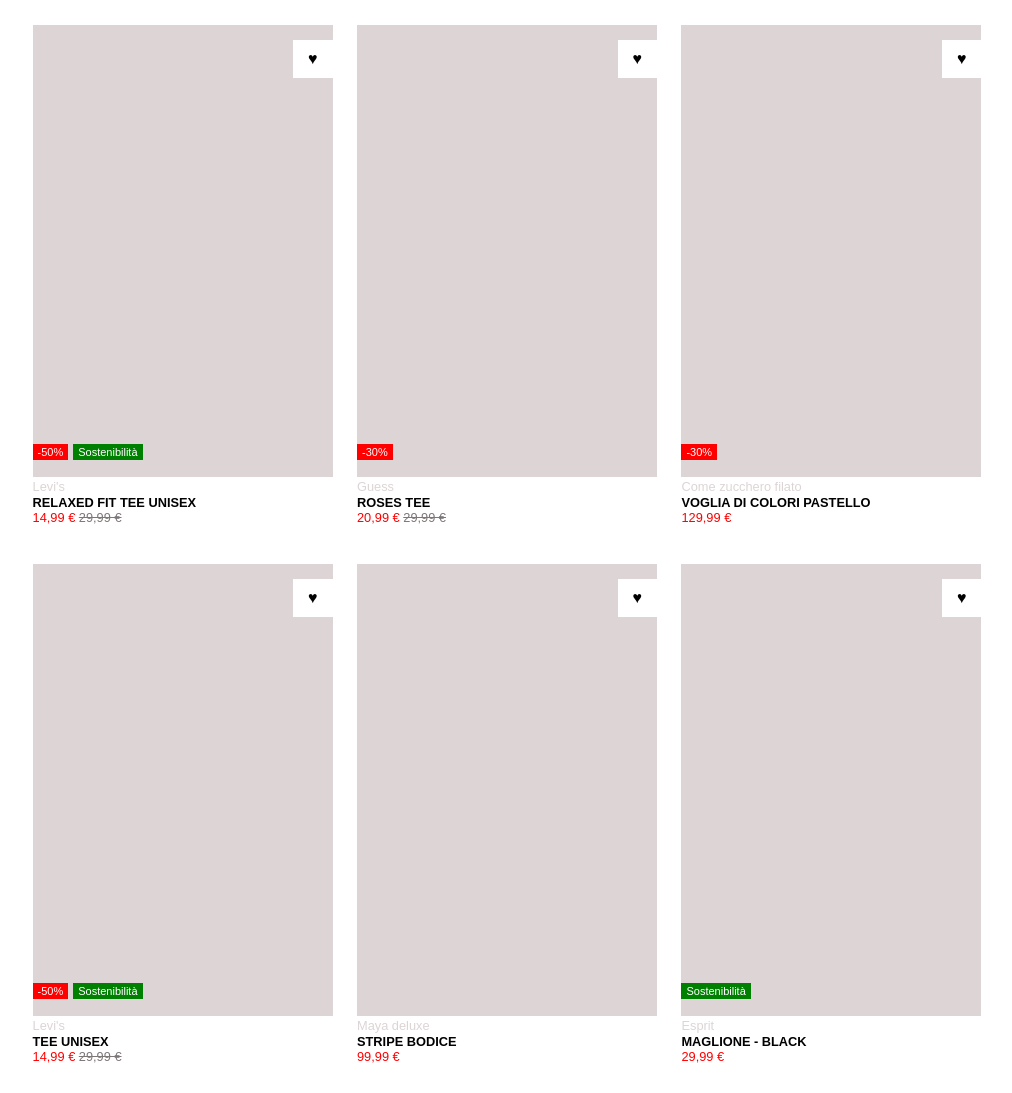
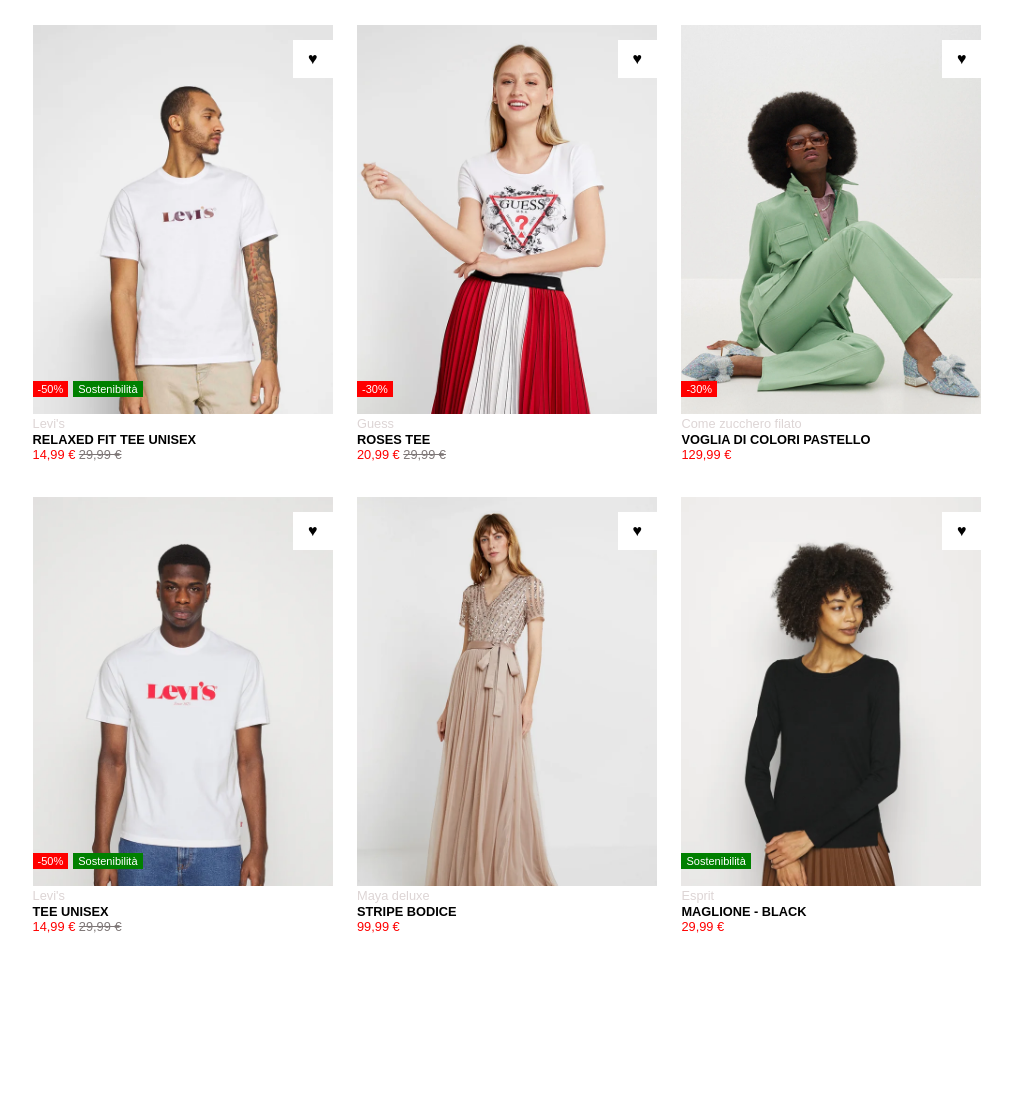
Before and after one commit to agostinopique/html-css-boolando, a plain HTML site: page index.html in a window 1280 px wide. Shown: the whole page, without its empty margins (133-1145 px from the left). After the commit the page ends 959 px from the top, so only its background shows below. Drawn offline with Linux system fonts and the light colour scheme.

Commit message:
Inserimento delle immagini all'interno delle rispettive card

```diff
--- a/assets/style.css
+++ b/assets/style.css
@@ -30,7 +30,7 @@
 
 .product{
   width: 300px;
-  height: 500px;
+  /* height: 500px; */
   background-color: rgb(221, 213, 213);
   display: inline-block;
   margin: 10px;
@@ -79,8 +79,7 @@
 .trademark {
   color: #ddd5d5;
   font-size: 0.8rem;
-  font-weight: lighter
-;
+  font-weight: lighter;
 }
 
 .prod-name {
@@ -103,3 +102,9 @@
 }
 
 /* IMMAGINI */
+
+img {
+  width: 100%;
+  background-size: contain;
+  background-position: center;
+}
--- a/index.html
+++ b/index.html
@@ -12,7 +12,8 @@
 
   <div class="row">
 
-    <div class="product">
+    <div class="product fit-tee">
+      <img src="./assets/img/1.webp" alt="">
 
       <div class="promo">
         <div class="heart">&hearts;</div>
@@ -33,7 +34,9 @@
     </div>
 
 
-    <div class="product">
+    <div class="product rose-tee">
+      <img src="./assets/img/2.webp" alt="">
+
       <div class="heart">&hearts;</div>
       <div class="products-notes clearfix">
         <div class="discount">-30%</div>
@@ -50,7 +53,8 @@
     </div>
 
 
-    <div class="product">
+    <div class="product pastel">
+      <img src="./assets/img/3.webp" alt="">
       <div class="heart">&hearts;</div>
       <div class="products-notes clearfix">
         <div class="discount">-30%</div>
@@ -70,7 +74,9 @@
 
   <div class="row">
 
-    <div class="product">
+    <div class="product uni-tee">
+
+      <img src="./assets/img/4.webp" alt="">
       <div class="heart">&hearts;</div>
       <div class="products-notes clearfix">
         <div class="discount">-50%</div>
@@ -88,7 +94,8 @@
     </div>
 
 
-    <div class="product">
+    <div class="product maya">
+      <img src="./assets/img/5.webp" alt="">
       <div class="heart">&hearts;</div>
       <div class="products-notes ">
       </div>
@@ -103,7 +110,8 @@
     </div>
 
 
-    <div class="product">
+    <div class="product espirit">
+      <img src="./assets/img/6.webp" alt="">
       <div class="heart">&hearts;</div>
       <div class="products-notes clearfix">
         <div class="sostenibility">Sostenibilità</div>
```
